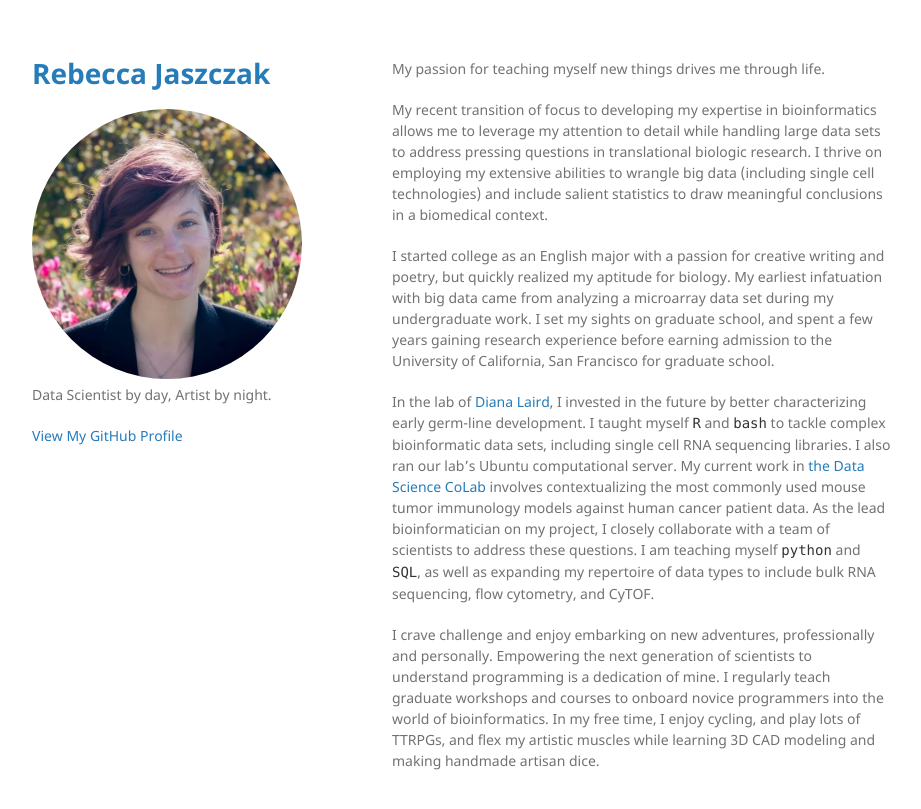
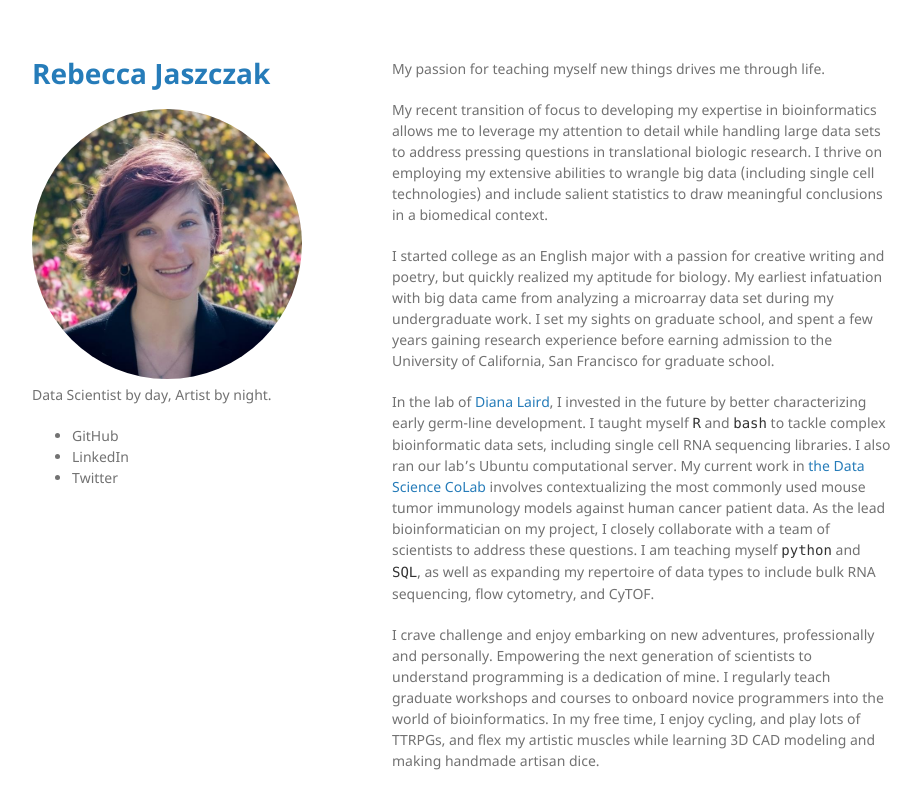
Before and after one commit to rebeccagj/rebeccagj.github.io, a Jekyll site: the page built from index.md, in a window 1280 px wide. Shown: the top 809 px of the page, without its empty margins (178-1099 px from the left). Built offline with Jekyll 4.4.1, drawn with Linux system fonts in a browser that asks for light colours.

Commit message:
sidebar hook

```diff
--- a/_layouts/default.html
+++ b/_layouts/default.html
@@ -28,9 +28,7 @@
 
         <p>{{ site.description | default: site.github.project_tagline }}</p>
 
-        {% if site.github.is_user_page %}
-        <p class="view"><a href="{{ site.github.owner_url }}">View My GitHub Profile</a></p>
-        {% endif %}
+        {% include sidebar.html %}
 
       </header>
       <section>
```
